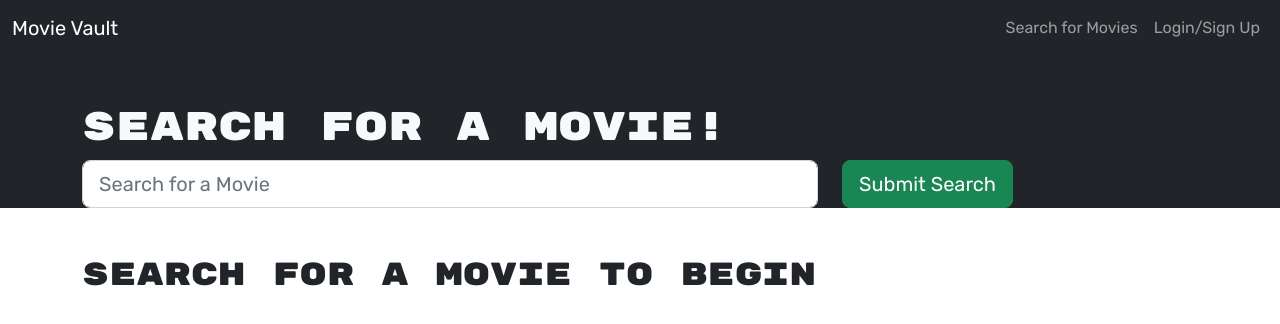
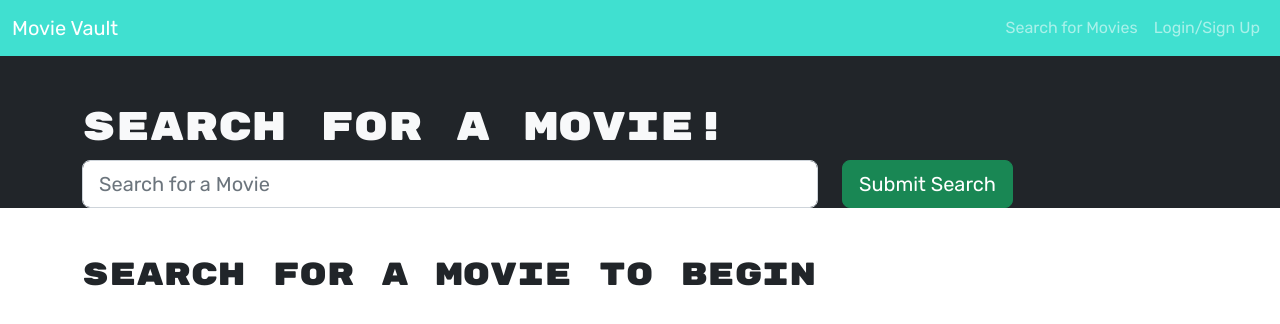
Before and after one commit to nolannaphys/movie-vault, a React (Vite) app in the folder client/: page / in a window 1280 px wide. Shown: the top 324 px of the page. Built offline with nearby package versions, Linux system fonts and the light colour scheme.

Commit message:
changed Navbar color to turquoise

```diff
--- a/client/src/App.css
+++ b/client/src/App.css
@@ -15,3 +15,8 @@ h6 {
   font-weight: 300;
   font-style: italic;
 }
+/* centering the returned movie link */
+.centered-link {
+  display: flex;
+  justify-content: center;
+}
--- a/client/src/components/Navbar.jsx
+++ b/client/src/components/Navbar.jsx
@@ -12,7 +12,7 @@ const AppNavbar = () => {
 
   return (
     <>
-      <Navbar bg='dark' variant='dark' expand='lg'>
+ <Navbar style={{ backgroundColor: 'turquoise' }} variant='dark' expand='lg'>
         <Container fluid>
           <Navbar.Brand as={Link} to='/'>
             Movie Vault
@@ -26,7 +26,7 @@ const AppNavbar = () => {
               {/* if user is logged in show saved movies and logout */}
               {Auth.loggedIn() ? (
                 <>
-                  <Nav.Link as={Link} to='/saved'>
+                  <Nav.Link as={Link} to='/saved' className="centered-link">
                     My Movies
                   </Nav.Link>
                   <Nav.Link onClick={Auth.logout}>Logout</Nav.Link>
```
Also changed, not shown: 1 other file (tests, documents, lock files or other folders).
